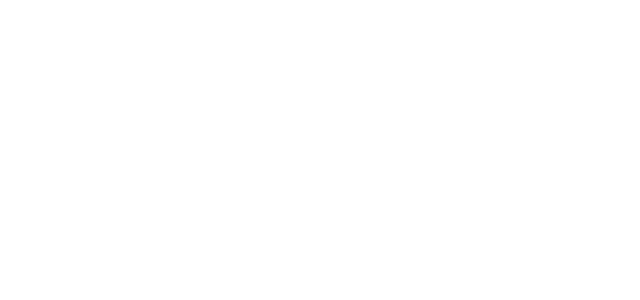
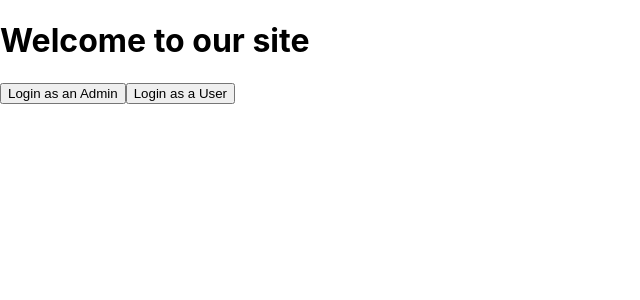
Before and after one commit to Digital-Dream-Team-rbk/Trendy-Threads, a React (Create React App) app in the folder trendy/: page / in a window 1280 px wide. Before the commit this address had no page. Shown: the top 300 px of the page, without its empty margins (0-640 px from the left). Built offline with nearby package versions, Linux system fonts and the light colour scheme.

Commit message:
home admin in progress, i add some folders try to check

```diff
--- a/trendy/src/App.js
+++ b/trendy/src/App.js
@@ -1,18 +1,20 @@
 import React from 'react';
 import './App.css';
-import Signup from './components/Signup.jsx';
-import Login from './components/Login.jsx';
-import AdminLogin from './components/AdminLogin';
-import AdminSignup from './components/AdminSignUp';
-import HomeAdmin from './components/HomeAdmin'
+import Signup from './components/user/Signup.jsx';
+import Login from './components/user/Login.jsx';
+import AdminLogin from './components/admin/AdminLogin';
+import AdminSignup from './components/admin/AdminSignUp';
+import HomeAdmin from './components/admin/HomeAdmin'
 import { Routes, Route} from "react-router-dom";
-import HomeUser from './components/HomeUser.jsx';
+import HomeUser from './components/user/HomeUser.jsx';
 import Prod from './components/Prod';
+import WelcomePage from './components/WelcomePage';
 
 
 function App() {
   return (
     <Routes>
+      <Route path="/" element={<WelcomePage/>}/>
       <Route path="/homeUser" element={<HomeUser/>}/>
       <Route path="/prod" element={<Prod/>}/>
       <Route path="/signUp" element={<Signup/>}/>
--- /dev/null
+++ b/trendy/src/components/WelcomePage.jsx
@@ -0,0 +1,14 @@
+import React from 'react'
+import { useNavigate } from 'react-router-dom';
+function WelcomePage() {
+    const navigate = useNavigate();
+  return (
+    <div>
+        <h1>Welcome to our site</h1>
+        <button className='btn' onClick={(e)=>(navigate("/loginAdmin"))}>Login as an Admin</button>
+        <button className='btn' onClick={(e)=>(navigate("/login"))}>Login as a User</button>
+    </div>
+  )
+}
+
+export default WelcomePage
--- a/trendy/src/components/HomeAdmin.jsx
+++ b/trendy/src/components/admin/HomeAdmin.jsx
@@ -1,7 +1,9 @@
-import React from 'react'
+import axios from 'axios';
+import React, { useState, useEffect } from 'react';
+function HomeAdmin() {
 
-function HomeAdmin() {
   return (
+
     <h1>welcome to the home page</h1>
   )
 }
--- a/trendy/src/components/HomeUser.jsx
+++ b/trendy/src/components/user/HomeUser.jsx
@@ -3,7 +3,6 @@
 
 const HomeUser = () => {
   const [data, setData] = useState([]);
-
   const fetch = async () => {
     try {
       const response = await axios.get('http://localhost:3000/api/products/all');
```
Also changed, not shown: trendy/src/components/admin/AdminLogin.jsx (renamed from trendy/src/components/AdminLogin.jsx), trendy/src/components/admin/AdminSignUp.jsx (renamed from trendy/src/components/AdminSignUp.jsx), trendy/src/components/user/Login.jsx (renamed from trendy/src/components/Login.jsx), trendy/src/components/user/Signup.jsx (renamed from trendy/src/components/Signup.jsx), 1 other file (tests, documents, lock files or other folders).
